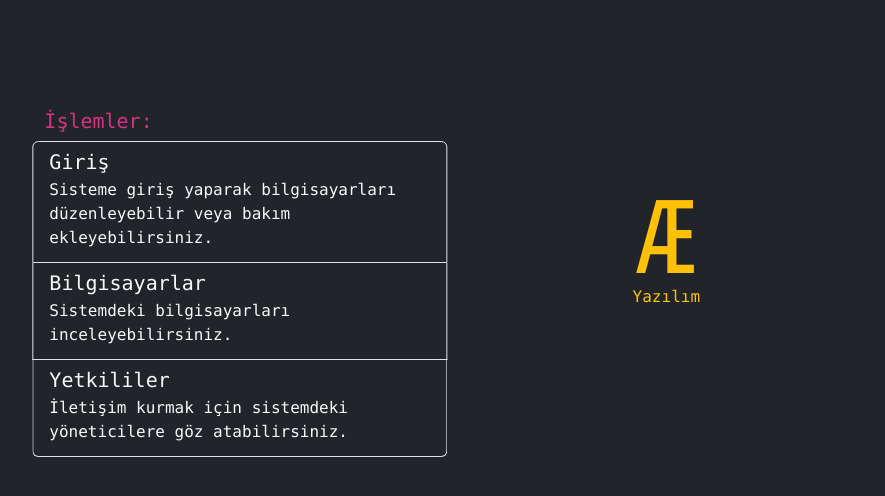
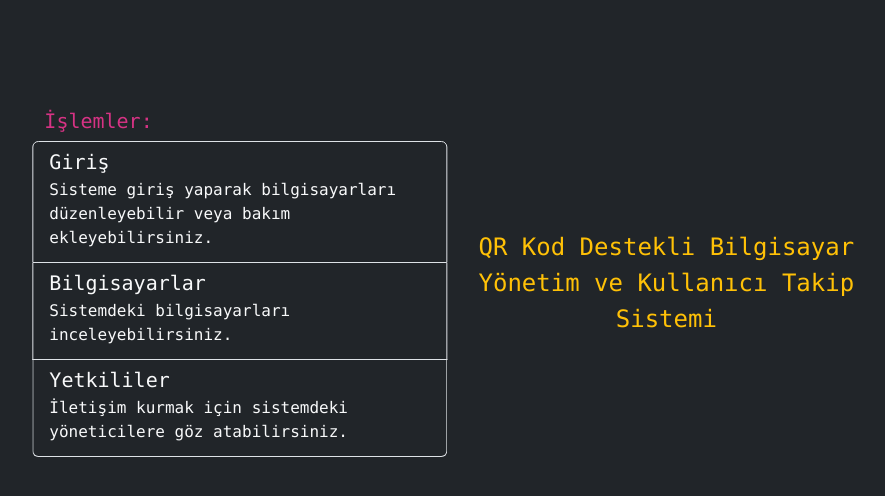
Before and after one commit to 4rda4a/QrKodTubitak, a PHP site: page /pc/ in a window 1280 px wide. Shown: the part 165-661 px from the top of the page, without its empty margins (169-1054 px from the left). Run offline with PHP 8.4, Linux system fonts and the light colour scheme; some libraries are stand-ins or nearby versions.

Commit message:
4rda4a4
4rda4a

```diff
--- a/anasayfa.php
+++ b/anasayfa.php
@@ -334,9 +334,11 @@ if (isset($_GET["pc"])) {
             </div>
             <div class="list-group col-sm-6">
                 <p class="text-center pt-5 text-warning" style="font-size: 100px; line-height: 1;">
-                    <!-- <img src="img/feature-2.svg" id="islem-img-id" class="col-8"> -->
-                    Æ
-                    <span class="text-center d-block" style="line-height: 1;">Yazılım</span>
+                    <!-- Æ
+                    <span class="text-center d-block" style="line-height: 1;">Yazılım</span> -->
+                </p>
+                <p class="text-warning text-center fs-4 pt-4">
+                    QR Kod Destekli Bilgisayar Yönetim ve Kullanıcı Takip Sistemi
                 </p>
             </div>
         </div>
```
